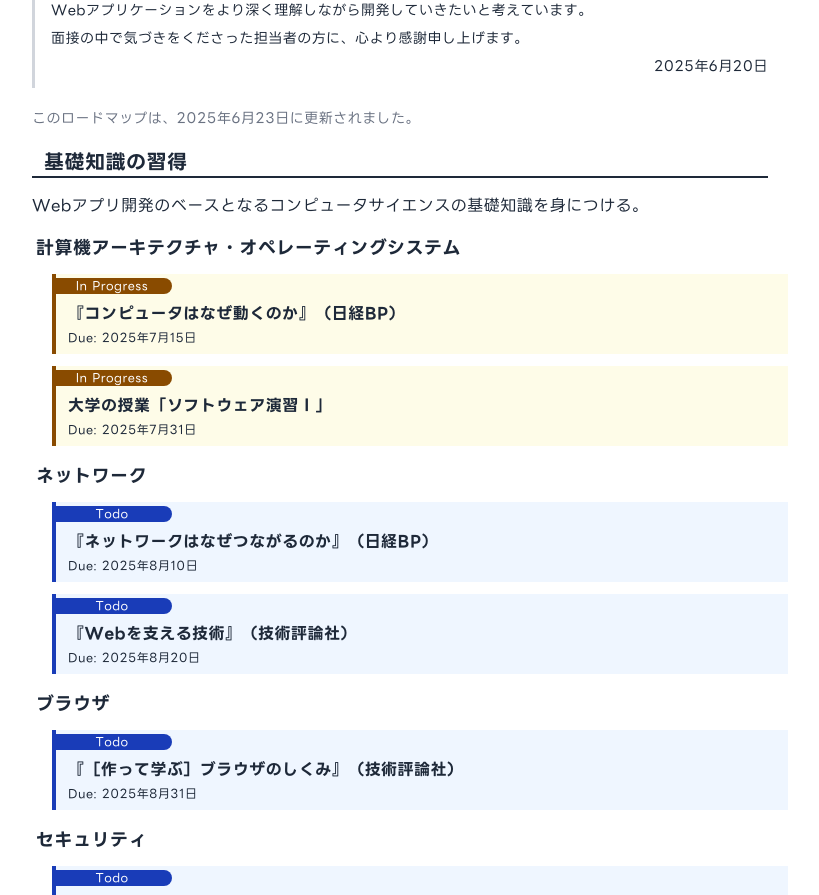
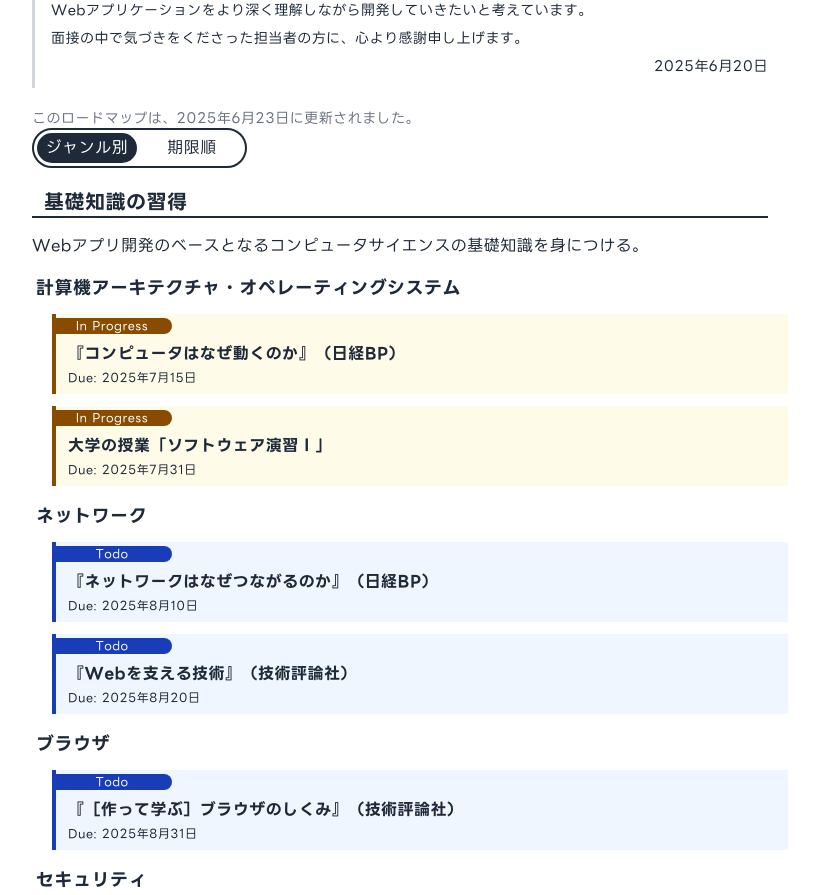
Before and after one commit to ktsn-ud/portfolio, a React (Vite) app: page / in a window 1280 px wide. Shown: the part 4160-5055 px from the top of the page, without its empty margins (390-1209 px from the left). Built offline with nearby package versions, Linux system fonts and the light colour scheme.

Commit message:
feat: ソートトグルスイッチのUIを作成

```diff
--- a/src/components/sections/About.tsx
+++ b/src/components/sections/About.tsx
@@ -3,7 +3,11 @@ import type { SectionItemType } from '../../types/sections';
 import { Heading } from '../Heading';
 import { FaArrowAltCircleDown } from 'react-icons/fa';
 
-export const About = React.memo(function About({ section }: { section: SectionItemType }) {
+export const About = React.memo(function About({
+    section,
+}: {
+    section: SectionItemType;
+}) {
     const copyStyle =
         'block w-fit text-2xl lg:text-4xl text-gray-50 bg-gray-800 my-2 lg:my-4';
     const tableRowStyle = 'border-b border-gray-300';
--- a/src/components/sections/History.tsx
+++ b/src/components/sections/History.tsx
@@ -4,7 +4,11 @@ import { Heading } from '../Heading';
 import { HiOutlineExternalLink } from 'react-icons/hi';
 import { HiOutlineLink } from 'react-icons/hi';
 
-export const History = React.memo(function History({ section }: { section: SectionItemType }) {
+export const History = React.memo(function History({
+    section,
+}: {
+    section: SectionItemType;
+}) {
     const history = [
         {
             date: '2023.04',
--- a/src/components/sections/Roadmap.tsx
+++ b/src/components/sections/Roadmap.tsx
@@ -1,8 +1,62 @@
+import React, { useState } from 'react';
 import { parse, format } from 'date-fns';
 import type { SectionItemType } from '../../types/sections';
 import { Heading } from '../Heading';
 import roadmapList from './tasks.json';
-import React from 'react';
+
+function SortToggleSwitch({
+    viewMode,
+    setViewMode,
+}: {
+    viewMode: 'byField' | 'byDeadline';
+    setViewMode: React.Dispatch<React.SetStateAction<'byField' | 'byDeadline'>>;
+}) {
+
+    function fontColor(elementViewMode: 'byField' | 'byDeadline') {
+        if (elementViewMode === viewMode) {
+            return 'text-[white]';
+        } else {
+            return 'text-gray-800';
+        }
+    }
+
+    function position() {
+        switch (viewMode) {
+            case 'byField':
+                return 'top-[3px] left-[3px]';
+            case 'byDeadline':
+                return 'top-[3px] left-[108px]';
+        }
+    }
+
+    function hoverStyle(elementViewMode: 'byField' | 'byDeadline') {
+        if (elementViewMode === viewMode) {
+            return '';
+        } else {
+            return 'hover:bg-gray-200 cursor-pointer';
+        }
+    }
+
+    return (
+        <div className="relative w-[215px] h-[40px] rounded-full border-2 border-gray-800">
+            <div
+                className={`absolute transition-all ${position()} w-[100px] h-[30px] rounded-full bg-gray-800`}
+            ></div>
+            <div
+                onClick={() => setViewMode('byField')}
+                className={`absolute top-[3px] left-[3px] w-[100px] h-[30px] ${hoverStyle('byField')} flex items-center justify-center rounded-full transition-all ${fontColor('byField')}`}
+            >
+                ジャンル別
+            </div>
+            <div
+                onClick={() => setViewMode('byDeadline')}
+                className={`absolute top-[3px] left-[108px] w-[100px] h-[30px] ${hoverStyle('byDeadline')} flex items-center justify-center rounded-full transition-all ${fontColor('byDeadline')}`}
+            >
+                期限順
+            </div>
+        </div>
+    );
+}
 
 function RoadmapCard({
     name,
@@ -117,7 +171,14 @@ function Field(
     );
 }
 
-export const Roadmap = React.memo(function Roadmap({ section }: { section: SectionItemType }) {
+export const Roadmap = React.memo(function Roadmap({
+    section,
+}: {
+    section: SectionItemType;
+}) {
+    const [viewMode, setViewMode] = useState<'byField' | 'byDeadline'>(
+        'byField',
+    );
     const roadmapElements = roadmapList.map((field, fieldIdx) =>
         Field(field.field, field.description, field.tasks, fieldIdx),
     );
@@ -140,6 +201,7 @@ export const Roadmap = React.memo(function Roadmap({ section }: { section: Secti
             <p className="text-sm text-gray-500">
                 このロードマップは、2025年6月23日に更新されました。
             </p>
+            {<SortToggleSwitch viewMode={viewMode} setViewMode={setViewMode} />}
             {roadmapElements}
         </section>
     );
--- a/src/components/sections/Skills.tsx
+++ b/src/components/sections/Skills.tsx
@@ -128,7 +128,11 @@ function Field({
     );
 }
 
-export const Skills = React.memo(function Skills({ section }: { section: SectionItemType }) {
+export const Skills = React.memo(function Skills({
+    section,
+}: {
+    section: SectionItemType;
+}) {
     const skillElements = skills.map((skill, skillIdx) => (
         <Field
             field={skill.field}
--- a/src/components/sections/Strengths.tsx
+++ b/src/components/sections/Strengths.tsx
@@ -6,7 +6,11 @@ import { Heading } from '../Heading';
 import vennDiagram from '/src/assets/img/strength_venn.svg';
 import { VscTriangleDown } from 'react-icons/vsc';
 
-export const Strengths = React.memo(function Strengths({ section }: { section: SectionItemType }) {
+export const Strengths = React.memo(function Strengths({
+    section,
+}: {
+    section: SectionItemType;
+}) {
     const [isOpen1, setIsOpen1] = useState(false);
     const [isOpen2, setIsOpen2] = useState(false);
     const [isOpen3, setIsOpen3] = useState(false);
```
Also changed, not shown: src/components/Sidebar.tsx (+6 -2 lines), src/components/sections/Contact.tsx (+18 -10 lines).
